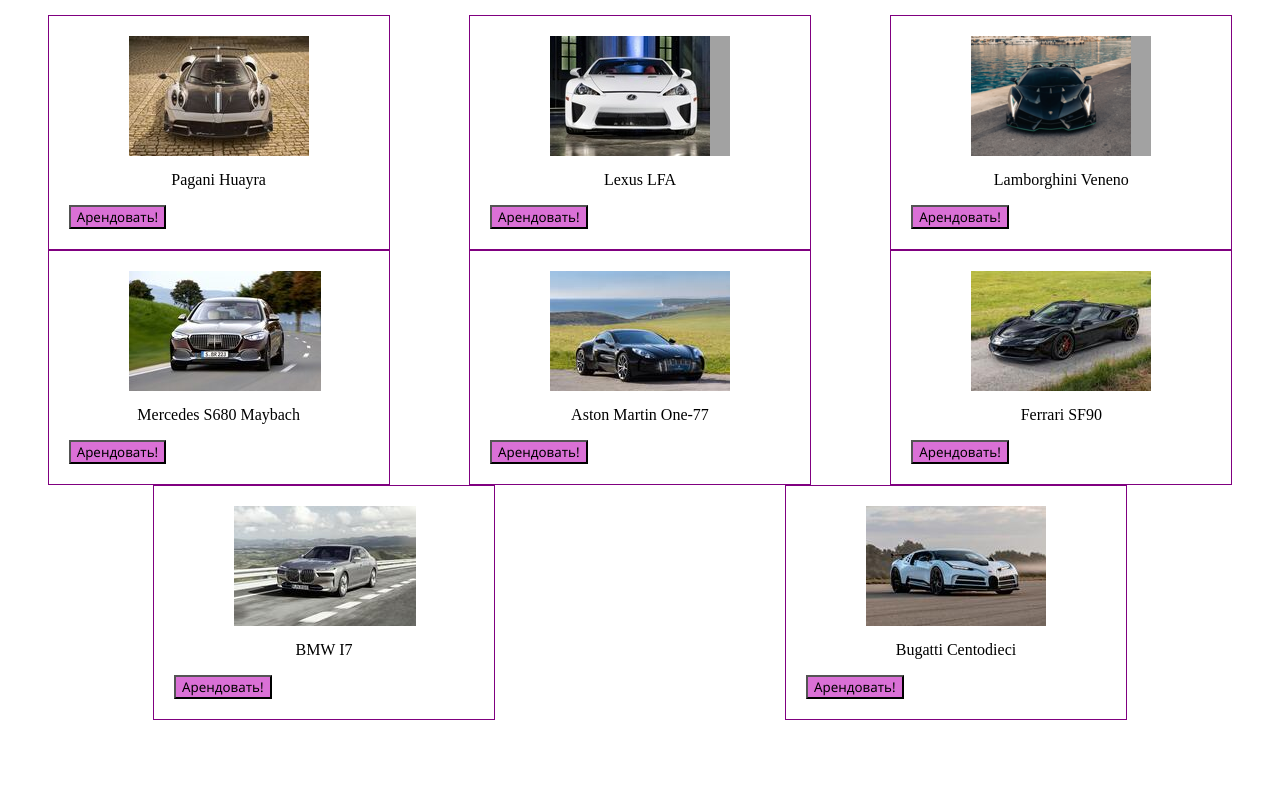
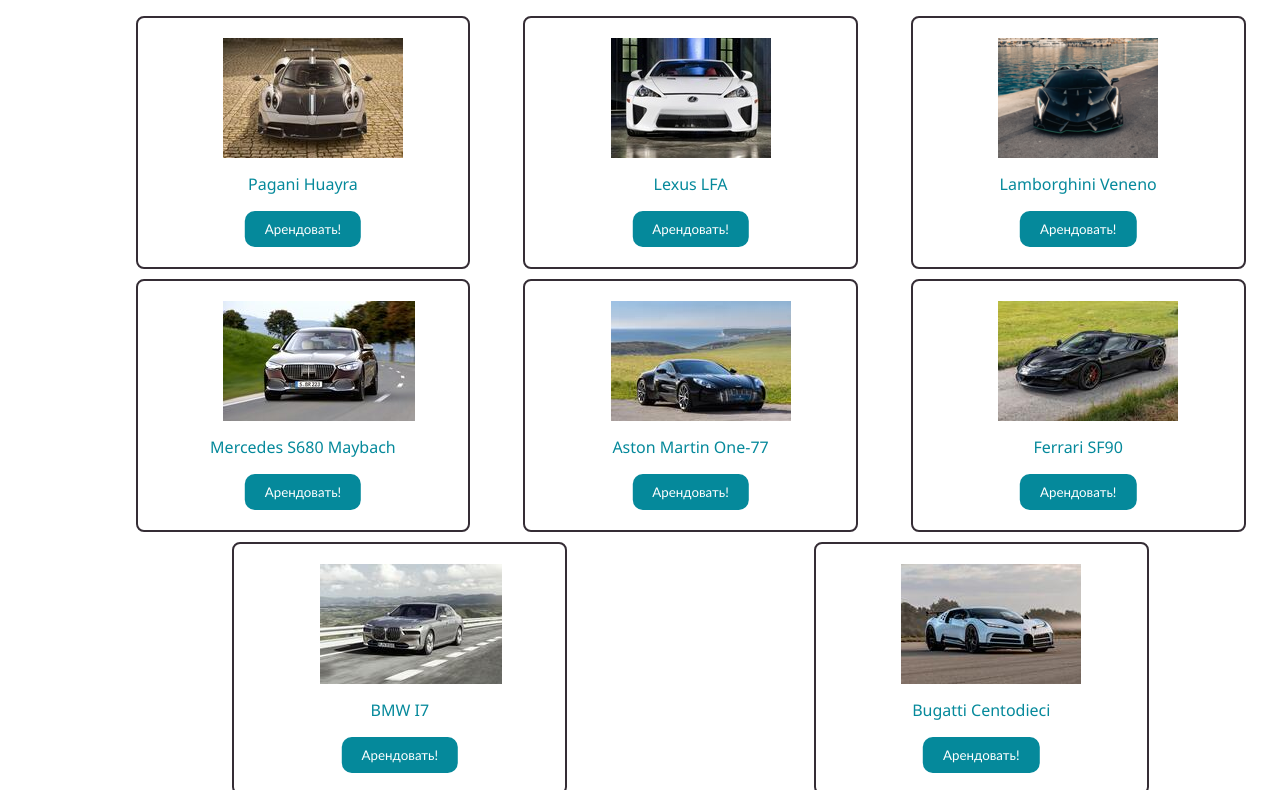
Before and after one commit to snitchyck/attestation, a plain HTML site: page index.html in a window 1280 px wide. Shown: the part 159-949 px from the top of the page. Before the commit the page ends 899 px from the top, so only its background shows below. Drawn offline with Linux system fonts and the light colour scheme.

Commit message:
final versoin

```diff
--- a/index.html
+++ b/index.html
@@ -24,7 +24,7 @@
                 </div>
                 <p class="card__description">
                     Pagani Huayra </p>
-                <button>
+                <button type="submit">
                     Арендовать!
                 </button>
             </div>
@@ -34,7 +34,7 @@
                 </div>
                 <p class="card__description">
                     Lexus LFA </p>
-                <button>
+                <button type="submit">
                     Арендовать!
                 </button>
             </div>
@@ -44,7 +44,7 @@
                 </div>
                 <p class="card__description">
                     Lamborghini Veneno </p>
-                <button>
+                <button type="submit">
                     Арендовать!
                 </button>
             </div>
@@ -54,7 +54,7 @@
                 </div>
                 <p class="card__description">
                     Mercedes S680 Maybach </p>
-                <button>
+                <button type="submit">
                     Арендовать!
                 </button>
             </div>
@@ -64,7 +64,7 @@
                 </div>
                 <p class="card__description">
                     Aston Martin One-77 </p>
-                <button>
+                <button type="submit">
                     Арендовать!
                 </button>
             </div>
@@ -74,7 +74,7 @@
                 </div>
                 <p class="card__description">
                     Ferrari SF90 </p>
-                <button>
+                <button type="submit">
                     Арендовать!
                 </button>
             </div>
@@ -84,7 +84,7 @@
                 </div>
                 <p class="card__description">
                     BMW I7 </p>
-                <button>
+                <button type="submit">
                     Арендовать!
                 </button>
             </div>
@@ -94,7 +94,7 @@
                 </div>
                 <p class="card__description">
                     Bugatti Centodieci </p>
-                <button>
+                <button type="submit">
                     Арендовать!
                 </button>
             </div>
--- a/style.css
+++ b/style.css
@@ -1,3 +1,10 @@
+main {
+    max-width: 1600px;
+    display: flex;
+    justify-content: center;
+    align-items: center;
+}
+
 .container {
     display: flex;
     justify-content: space-around;
@@ -6,24 +13,37 @@
     margin: 20px auto;
 }
 
-button{
-    background-color: orchid;
-    font-family: 'Segoe UI', Tahoma, Geneva, Verdana, sans-serif;
+button {
+    background-color: #05899b;
+    border: none;
+    padding: 10px 20px;
+    border-radius: 10px;
+    color: white;
+    font-family: 'Trebuchet MS', 'Lucida Sans Unicode', 'Lucida Grande', 'Lucida Sans', Arial, sans-serif;
+    position: relative;
+    left: 50%;
+    transform: translate(-50%, 0);
 }
 
 .card {
     width: 25%;
     max-width: 300px;
-    border: 1px solid purple;
+    border: 2px solid #352d35;
+    border-radius: 8px;
     padding: 20px;
+    justify-content: center;
     align-items: center;
+    font-family: 'Segoe UI', Tahoma, Geneva, Verdana, sans-serif;
+    color: #05899b;
+    margin-bottom: 10px;
+    font-weight: 500;
 }
 
 .card__image {
     height: 120px;
     width: 100%;
-    max-width: 180px;
-    background-color: #a2a2a2;
+    max-width: 160px;
+    background-color: #352d35;
     margin: auto;
 }
 
@@ -38,11 +58,12 @@ header {
     justify-content: space-between;
     align-items: center;
     font-family: 'Segoe UI', Tahoma, Geneva, Verdana, sans-serif;
+    color: #05899b;
     max-width: 1200px;
     margin: auto;
-    border-bottom: 1px solid purple;
+    border-bottom: 2px solid #352d35;
     padding: 10px 20px;
-    font-size:small;
+    font-size: small;
 }
 
 @media screen and (max-width: 768px) {
@@ -65,3 +86,11 @@ header {
         font-size: xx-small;
     }
 }
+
+@media screen and (max-width: 1920px) {
+    main {
+        align-items: center;
+        justify-content: center;
+        padding-left: 8%;
+    }
+}
```
